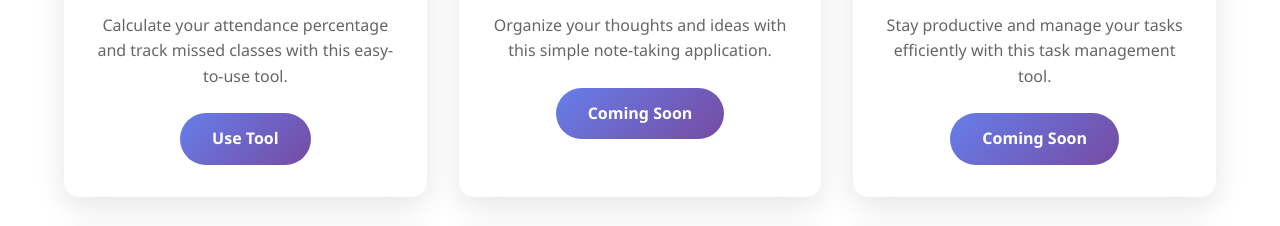
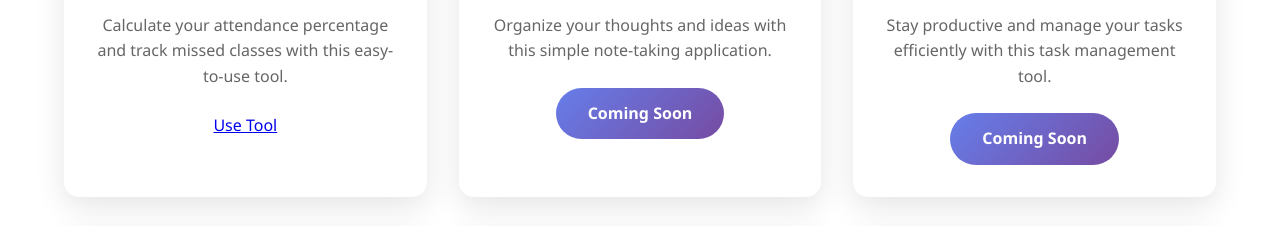
Before and after one commit to Sk-Akram-Ahmed/developerTools, a plain HTML site: page index.html in a window 1280 px wide. Both pictures are taken after a click on the link "Tools". Shown: the part 349-575 px from the top of the page. Drawn offline with Linux system fonts and the light colour scheme.

Commit message:
Update index.html

```diff
--- a/index.html
+++ b/index.html
@@ -461,7 +461,7 @@
                     <div class="tool-icon">📊</div>
                     <h3>Attendance Calculator</h3>
                     <p>Calculate your attendance percentage and track missed classes with this easy-to-use tool.</p>
-                    <a href="attendance-calculator.html" class="btn btn-primary">Use Tool</a>
+                    <a href="https://sk-akram-ahmed.github.io/my-attendence/">Use Tool</a>
                 </div>
                 <div class="tool-card">
                     <div class="tool-icon">📝</div>
```
